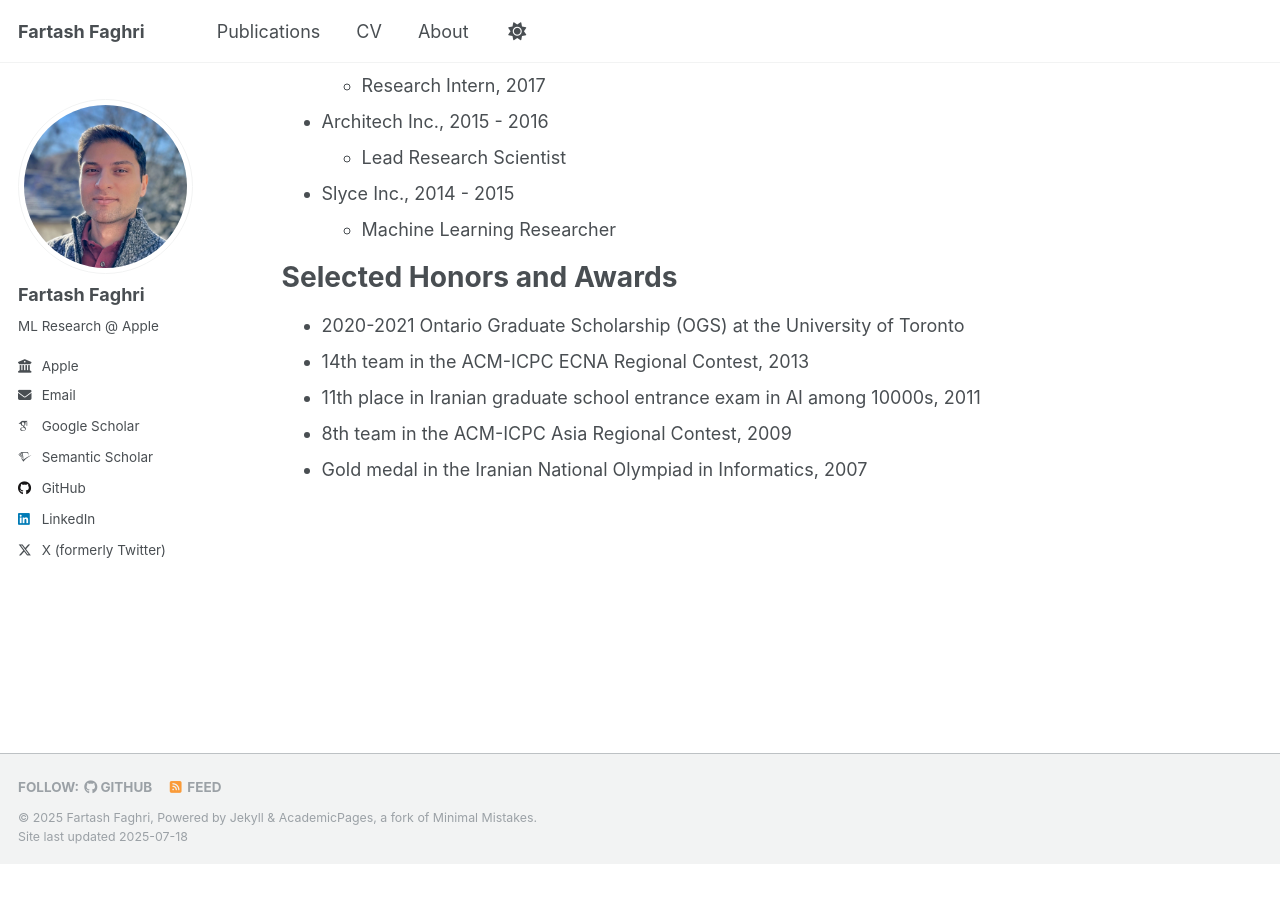
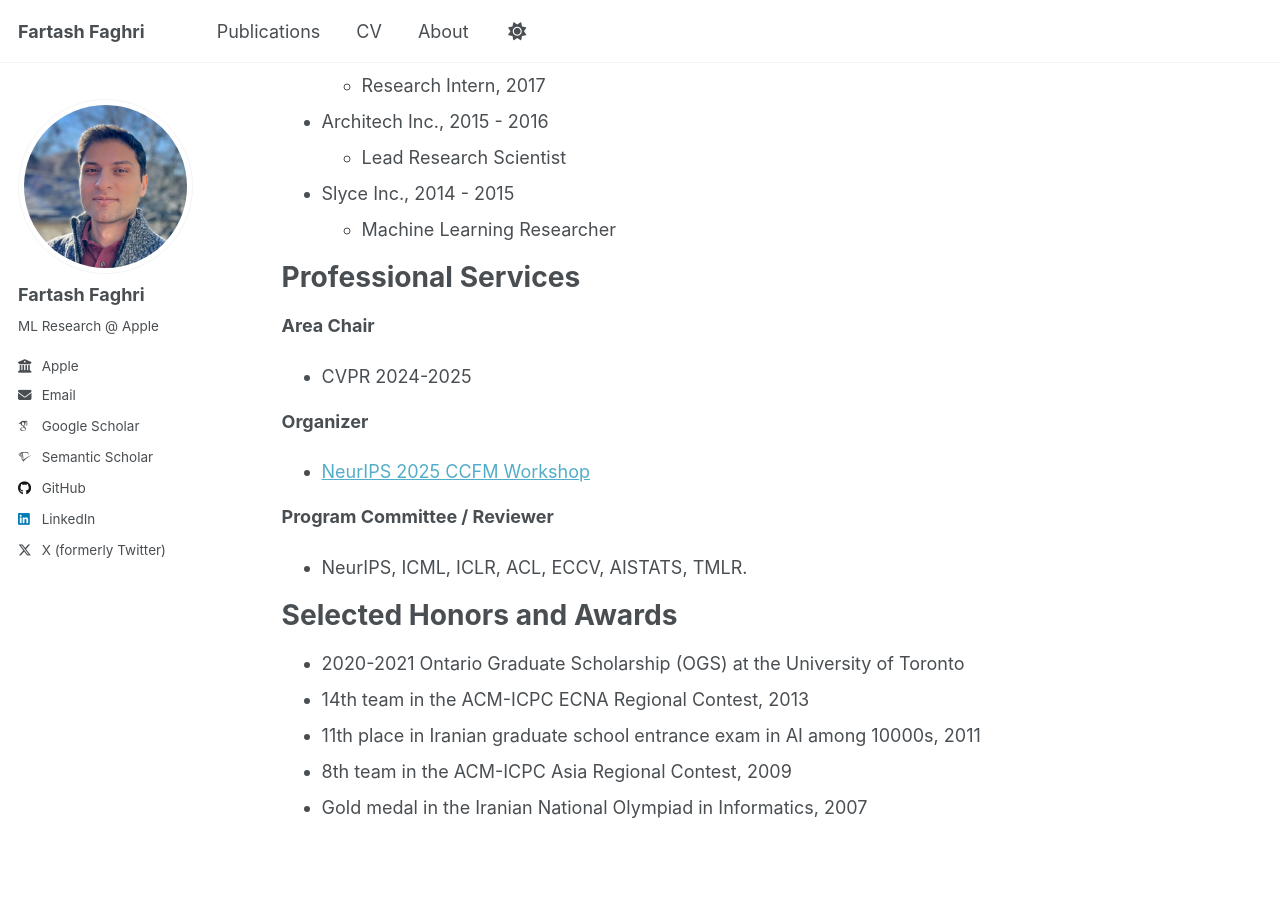
Before and after one commit to fartashf/fartashf.github.io, a Jekyll site: the page built from _pages/cv.md, in a window 1280 px wide and 900 px high, scrolled down 514 px. Built offline with Jekyll 4.4.1, drawn with Linux system fonts in a browser that asks for light colours; some web fonts are replaced; a script that is not in the unit is left out; before the commit the page ends 1378 px from its top, so only the background shows below that.

Commit message:
ccfm2025

```diff
--- a/_pages/cv.md
+++ b/_pages/cv.md
@@ -32,6 +32,17 @@ Work experience
 
 * Slyce Inc., 2014 - 2015
   * Machine Learning Researcher
+
+Professional Services
+======
+**Area Chair**
+* CVPR 2024-2025
+
+**Organizer**
+* [NeurIPS 2025 CCFM Workshop](https://sites.google.com/view/ccfm2025)
+
+**Program Committee / Reviewer**
+* NeurIPS, ICML, ICLR, ACL, ECCV, AISTATS, TMLR.
 
 Selected Honors and Awards
 ======
```
Also changed, not shown: _pages/home.md (+2 -1 lines).
